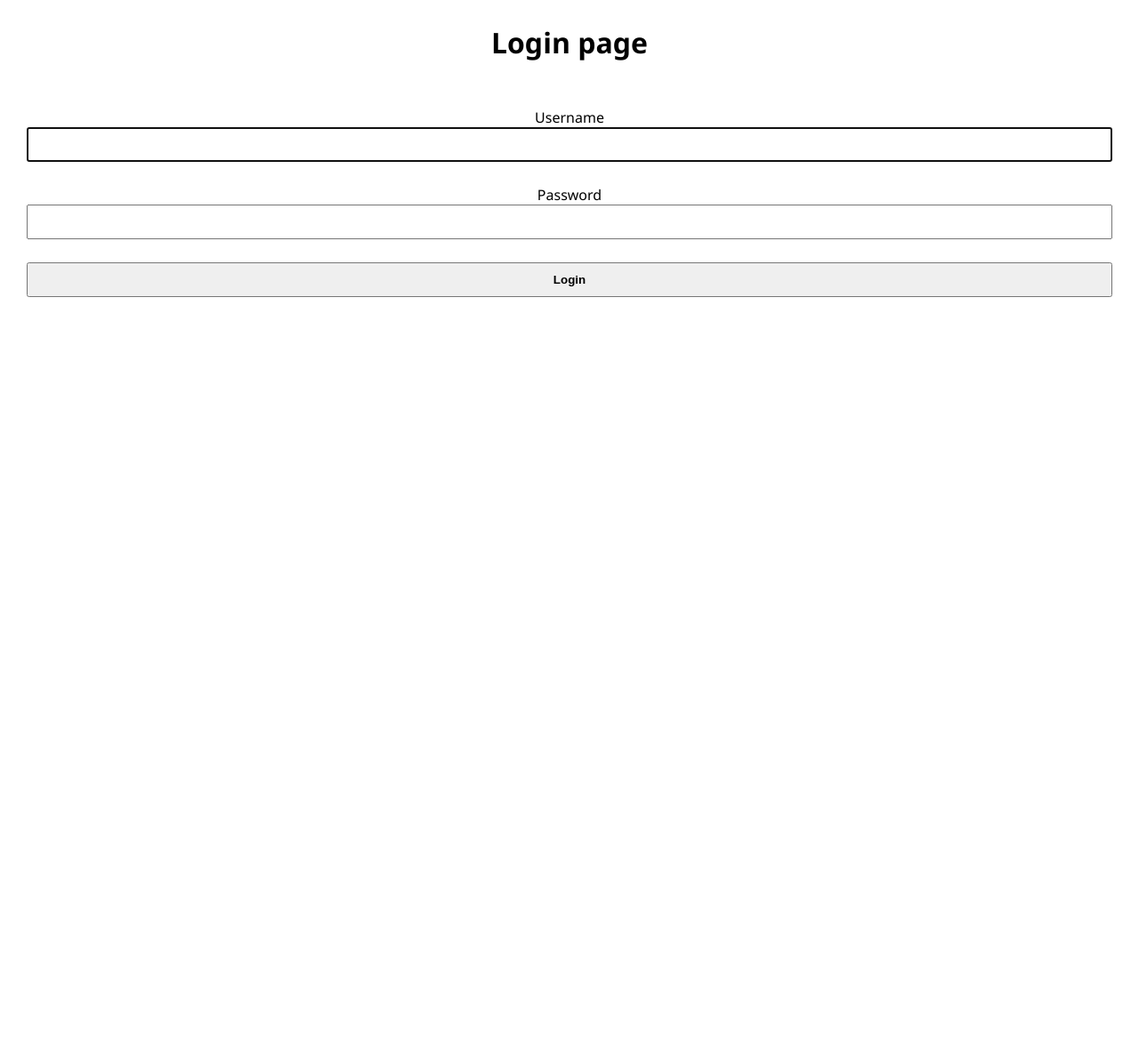
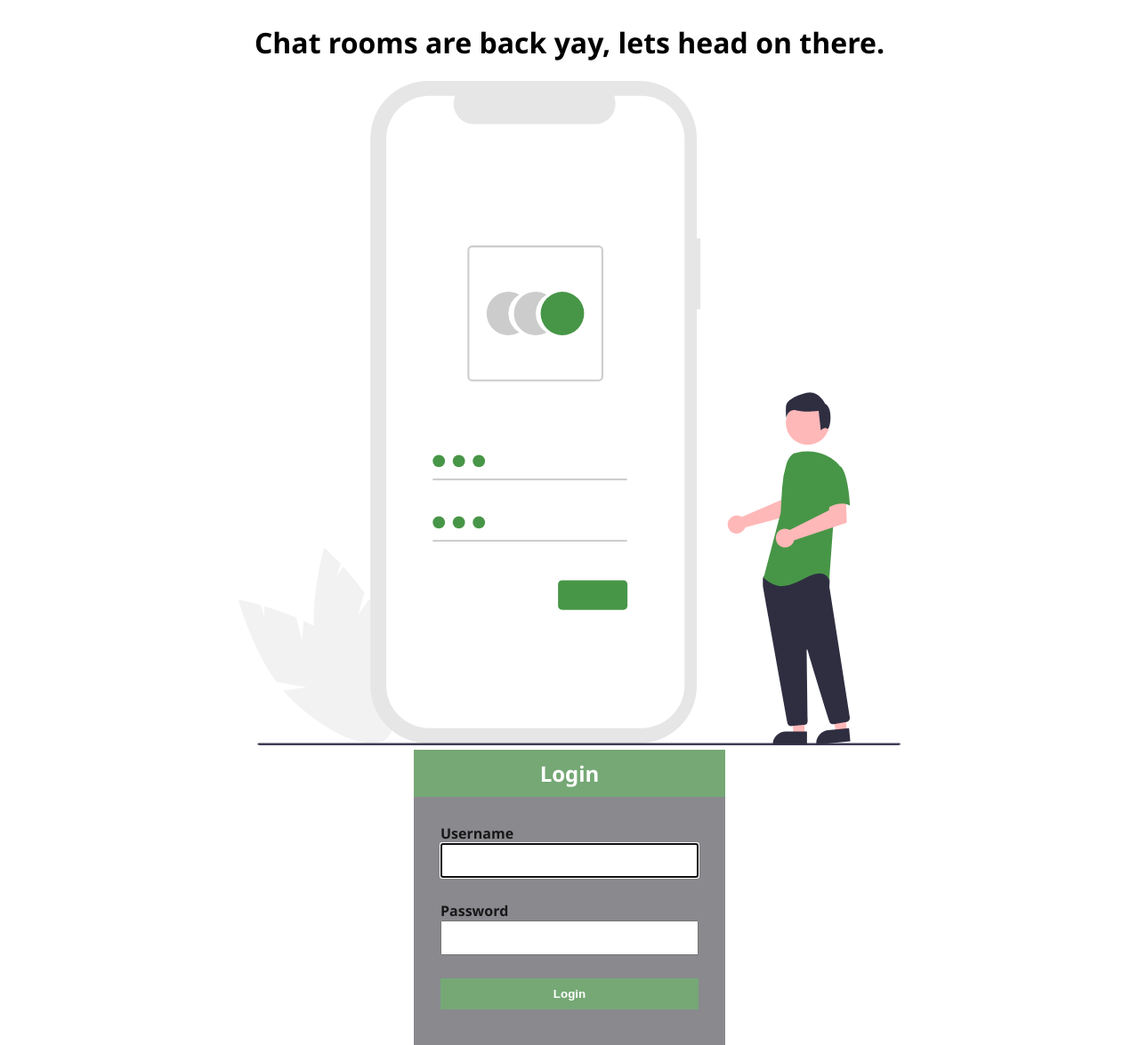
Before and after one commit to KabakiAntony/ka-chat, a Flask app: page /login in a window 1280 px wide. Shown: the part 69-1244 px from the top of the page at 89% size. Before the commit the page ends 403 px from the top, so only its background shows below. Run offline with Flask 2, Linux system fonts and the light colour scheme.

Commit message:
styled the login page

```diff
--- a/app/templates/login.html
+++ b/app/templates/login.html
@@ -5,12 +5,17 @@
 {% block title %}Login {% endblock %}
 
 {% block content %}
-    <h1>Login page</h1>
-    <form action="{{ url_for('users.login') }}", method="POST">
-
-        {{ displayField(form.username, 'Username', autocomplete="off", autofocus=true) }}
-        {{ displayField(form.password, 'Password') }}
-        <input type="submit" value="Login">
-
-        {{ form.csrf_token }}
+<h1 class="page-heading">Chat rooms are back yay, lets head on there.</h1>
+<div class="wrapper">
+    <img alt="signin image" class="side-img" src="../static/images/signin.svg">
+        <div class="form-container login">
+            <h2 class="form-header">Login</h2>
+            <form action="{{ url_for('users.login') }}", method="POST">
+                {{ displayField(form.username, 'Username', autocomplete="off", autofocus=true) }}
+                {{ displayField(form.password, 'Password') }}
+                <input type="submit" class="submit" value="Login">
+                {{ form.csrf_token }}
+            </form>
+        </div>
+</div>
 {% endblock %}
```
